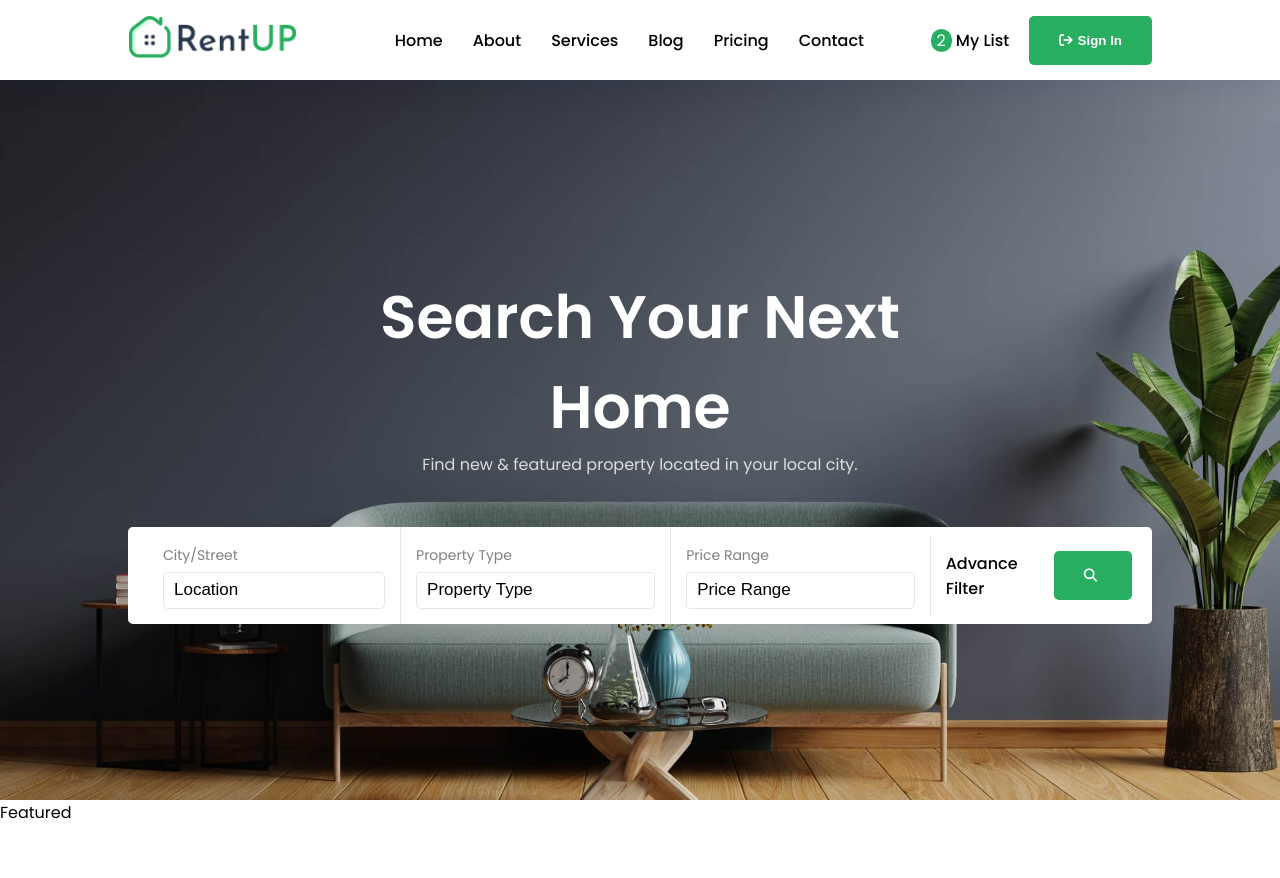
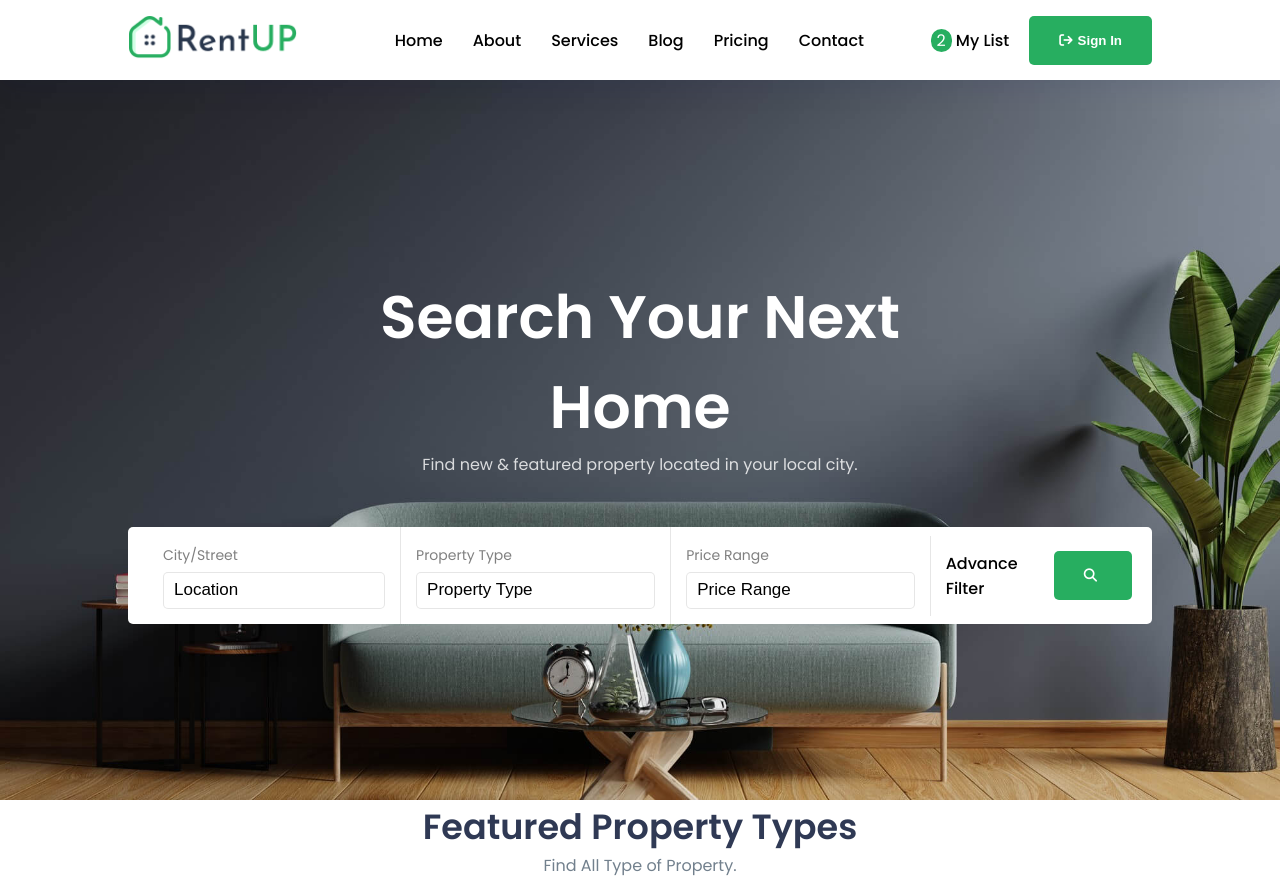
Before and after one commit to batuhansalkim/house-rental-website, a React (Create React App) app: page / in a window 1280 px wide. Before the commit the page ends 825 px from the top, so only its background shows below. Built offline with nearby package versions, Linux system fonts and the light colour scheme.

Commit message:
featured baslandi

```diff
--- a/src/components/home/featured/Featured.jsx
+++ b/src/components/home/featured/Featured.jsx
@@ -1,10 +1,15 @@
 import React from 'react'
 import "./featured.css";
+import Heading from "../../common/header/Heading";
 
 export default function Featured() {
   return (
     <>
-        Featured
+      <section className='featured background'>
+        <div className="container">
+          <Heading title="Featured Property Types" subtitle="Find All Type of Property."/>
+        </div>
+      </section>
     </>
   )
 }
```
